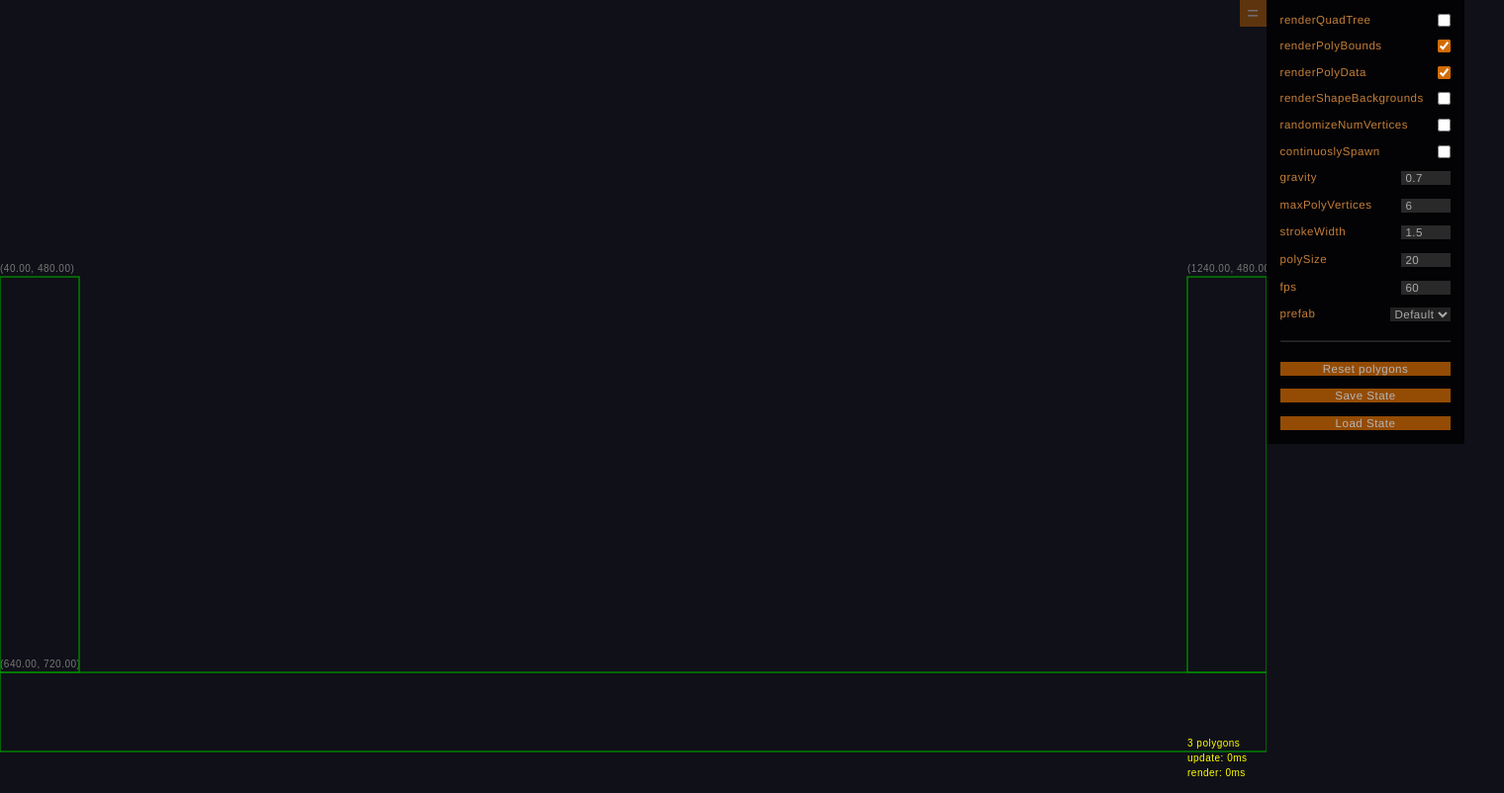
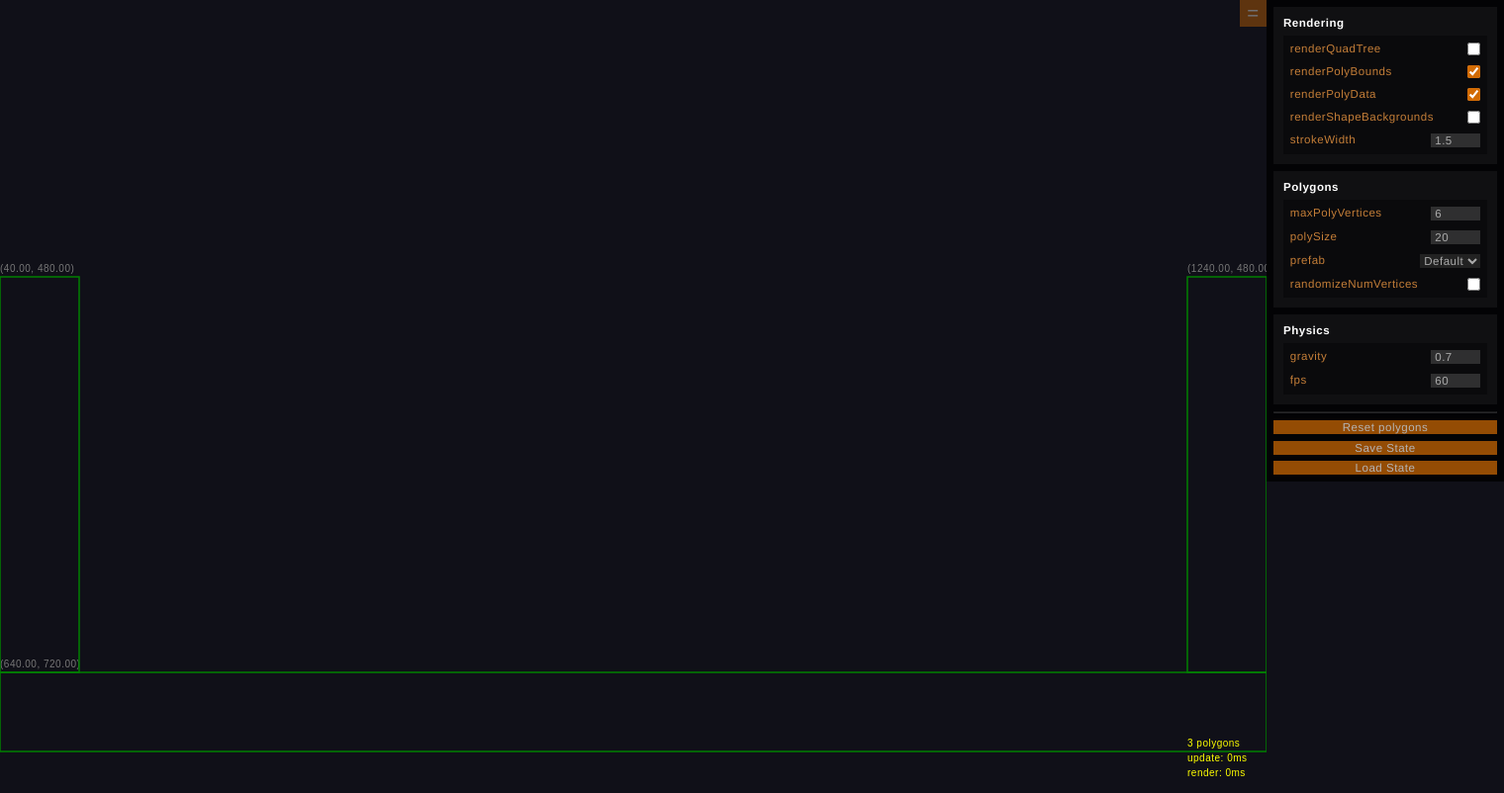
Before and after one commit to Robby6Strings/polyCollisions, a website built with Vite: page index.html in a window 1280 px wide. Shown: the whole page at 99% size, 1520 px wide, since content can reach past the window. Built offline with nearby package versions, Linux system fonts and the light colour scheme.

Commit message:
options UI groups

```diff
--- a/src/html.ts
+++ b/src/html.ts
@@ -6,6 +6,8 @@ import {
   state,
   setLoopRef,
   loadPrefab,
+  optionGroups,
+  optionKey,
 } from "./state"
 
 let optsBox: HTMLElement | null
@@ -27,8 +29,22 @@ function getInputType(val: any): string {
   }
   throw new Error("unable to get input type for val with type: " + typeof val)
 }
-
-function createOptionElement(optionKey: string, val: any): HTMLElement {
+function createOptionGroup(groupName: string, optionKeys: optionKey[]) {
+  const wrapper = document.createElement("div")
+  wrapper.className = "option-group"
+  const itemsContainer = document.createElement("div")
+  itemsContainer.className = "option-group-items"
+  itemsContainer.append(
+    ...optionKeys.map((optionKey) => createOptionElement(optionKey))
+  )
+  wrapper.append(
+    Object.assign(document.createElement("h5"), { innerText: groupName }),
+    itemsContainer
+  )
+  return wrapper
+}
+function createOptionElement(optionKey: optionKey): HTMLElement {
+  const val: any = state.options[optionKey]
   let el: HTMLElement
   const wrapperEl = document.createElement("div")
   wrapperEl.className = "option"
@@ -104,8 +120,8 @@ export function setupOptionsUI(loopFn: { (): void }) {
     className: "options",
   })
   inner.append(
-    ...Object.entries(state.options).map(([key, val]) =>
-      createOptionElement(key, val)
+    ...Object.entries(optionGroups).map(([key, val]) =>
+      createOptionGroup(key, val as optionKey[])
     ),
     document.createElement("hr"),
     Object.assign(document.createElement("button"), {
--- a/src/main.ts
+++ b/src/main.ts
@@ -1,7 +1,6 @@
 import "./style.css"
 import { SAT } from "./collisions"
 import { createPolygon, Polygon } from "./polygon"
-import { Vec2 } from "./vec"
 import { keyMap, inputs } from "./inputs"
 import { quadTree, TypedRectangle } from "./quadTree"
 import { addShape, loadPrefab, state, updateShapes } from "./state"
@@ -105,23 +104,23 @@ function updatePhysics() {
     }
   }
 }
-function handleCollisions() {
-  for (let i = 0; i < state.shapes.length; i++) {
-    const a = state.shapes[i]
-    for (let j = 0; j < state.shapes.length; j++) {
-      const b = state.shapes[j]
+// function handleCollisions() {
+//   for (let i = 0; i < state.shapes.length; i++) {
+//     const a = state.shapes[i]
+//     for (let j = 0; j < state.shapes.length; j++) {
+//       const b = state.shapes[j]
 
-      if (a == b) continue
+//       if (a == b) continue
 
-      const collision = SAT.checkCollision(a, b)
-      if (collision) {
-        a.isColliding = true
-        b.isColliding = true
-        if (collision) SAT.resolveCollision(collision)
-      }
-    }
-  }
-}
+//       const collision = SAT.checkCollision(a, b)
+//       if (collision) {
+//         a.isColliding = true
+//         b.isColliding = true
+//         if (collision) SAT.resolveCollision(collision)
+//       }
+//     }
+//   }
+// }
 function handleCollisions_QuadTree() {
   for (let i = 0; i < state.shapes.length; i++) {
     const a = state.shapes[i]
--- a/src/state.ts
+++ b/src/state.ts
@@ -1,6 +1,7 @@
 import { setupOptionsUI } from "./html"
 import { Polygon, IPolygon } from "./polygon"
 import { getPolygons, getPrefabs, Prefab } from "./prefab"
+
 export const state = {
   loopRef: -1,
   shapes: [] as Polygon[],
@@ -10,7 +11,6 @@ export const state = {
     renderPolyData: true,
     renderShapeBackgrounds: false,
     randomizeNumVertices: false,
-    continuoslySpawn: false,
     gravity: 0.7,
     maxPolyVertices: 6,
     strokeWidth: 1.5,
@@ -18,6 +18,20 @@ export const state = {
     fps: 60,
     prefab: getPrefabs(),
   },
+}
+
+export type optionKey = keyof typeof state.options
+
+export const optionGroups = {
+  Rendering: [
+    "renderQuadTree",
+    "renderPolyBounds",
+    "renderPolyData",
+    "renderShapeBackgrounds",
+    "strokeWidth",
+  ],
+  Polygons: ["maxPolyVertices", "polySize", "prefab", "randomizeNumVertices"],
+  Physics: ["gravity", "fps"],
 }
 
 export const setLoopRef = (num: number) => (state.loopRef = num)
--- a/src/style.css
+++ b/src/style.css
@@ -10,6 +10,11 @@
 hr {
   width: 100%;
   opacity: .15;
+  margin: 0
+}
+h5 {
+  margin:0;
+  margin-bottom: .5rem;
 }
 
 select {
@@ -54,7 +59,7 @@ body {
   right: 0;
   display:flex;
   transition: margin 0.3s ease;
-  margin-right: -200px
+  margin-right: -240px
 }
 .options-wrapper.expanded {
   margin-right: 0
@@ -63,13 +68,25 @@ body {
 .options {
   display: flex;
   flex-direction: column;
-  gap: 1rem;
+  gap: .5rem;
+  padding: .5rem;
 
-  width: 200px;
-
-  padding: 1rem;
+  width: 240px;
   background-color: rgba(0,0,0,.8);
 }
+
+.option-group {
+  background-color: rgba(255,255,255,.05);
+  padding: .75rem
+}
+.option-group-items {
+  display: flex;
+  flex-direction: column;
+  gap:.75rem;
+  padding: .5rem;
+  background: rgba(0,0,0,.35)
+}
+
 .option {
   display: flex;
   justify-content: space-between;
```
